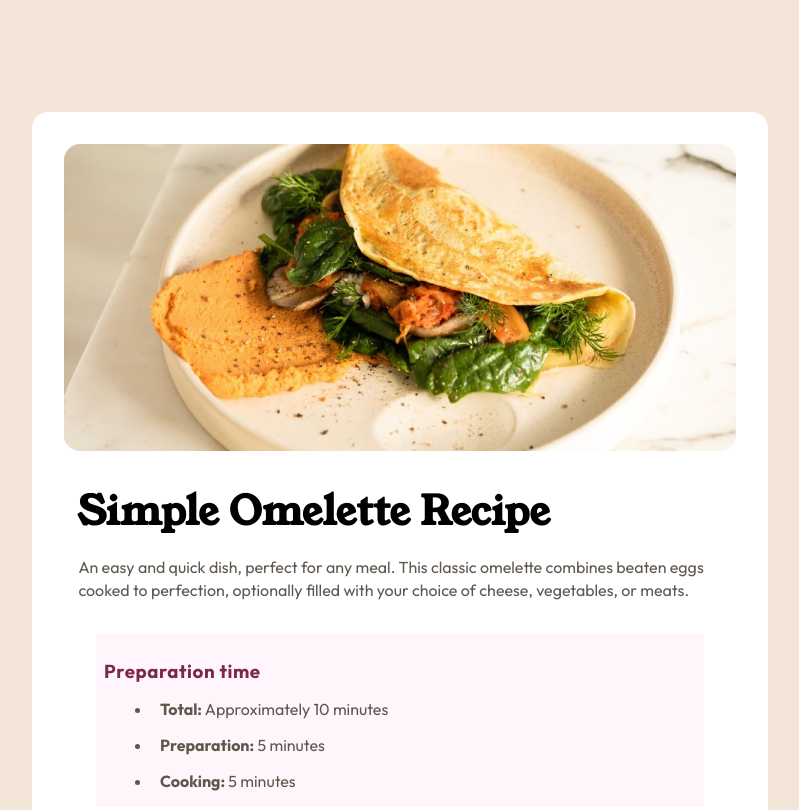
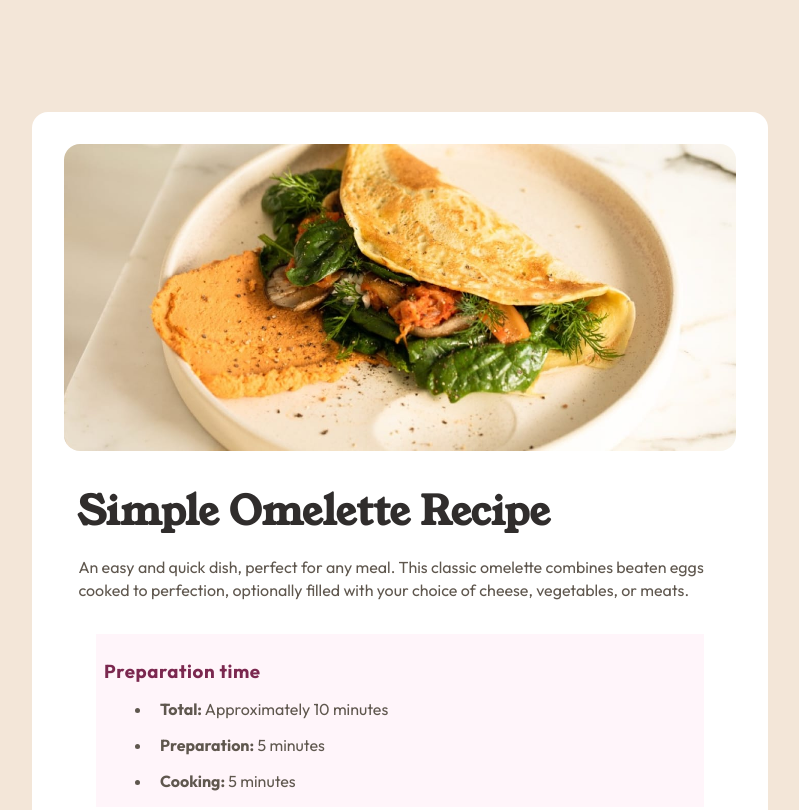
Before and after one commit to codigo40/Recipe-Page, a plain HTML site: page index.html in a window 1280 px wide. Shown: the top 810 px of the page, without its empty margins (240-1039 px from the left). Drawn offline with Linux system fonts and the light colour scheme.

Commit message:
fixing layout

```diff
--- a/styles/_layout.scss
+++ b/styles/_layout.scss
@@ -39,6 +39,7 @@ hr{
     font-size: 2.2rem;
     letter-spacing: 1px;
     line-height: 2.2rem;
+    color: $DarkCharcoal ;
   }
   &__description{
     padding: 0 1.9rem;
```
Also changed, not shown: styles/main.css, 1 other file.
